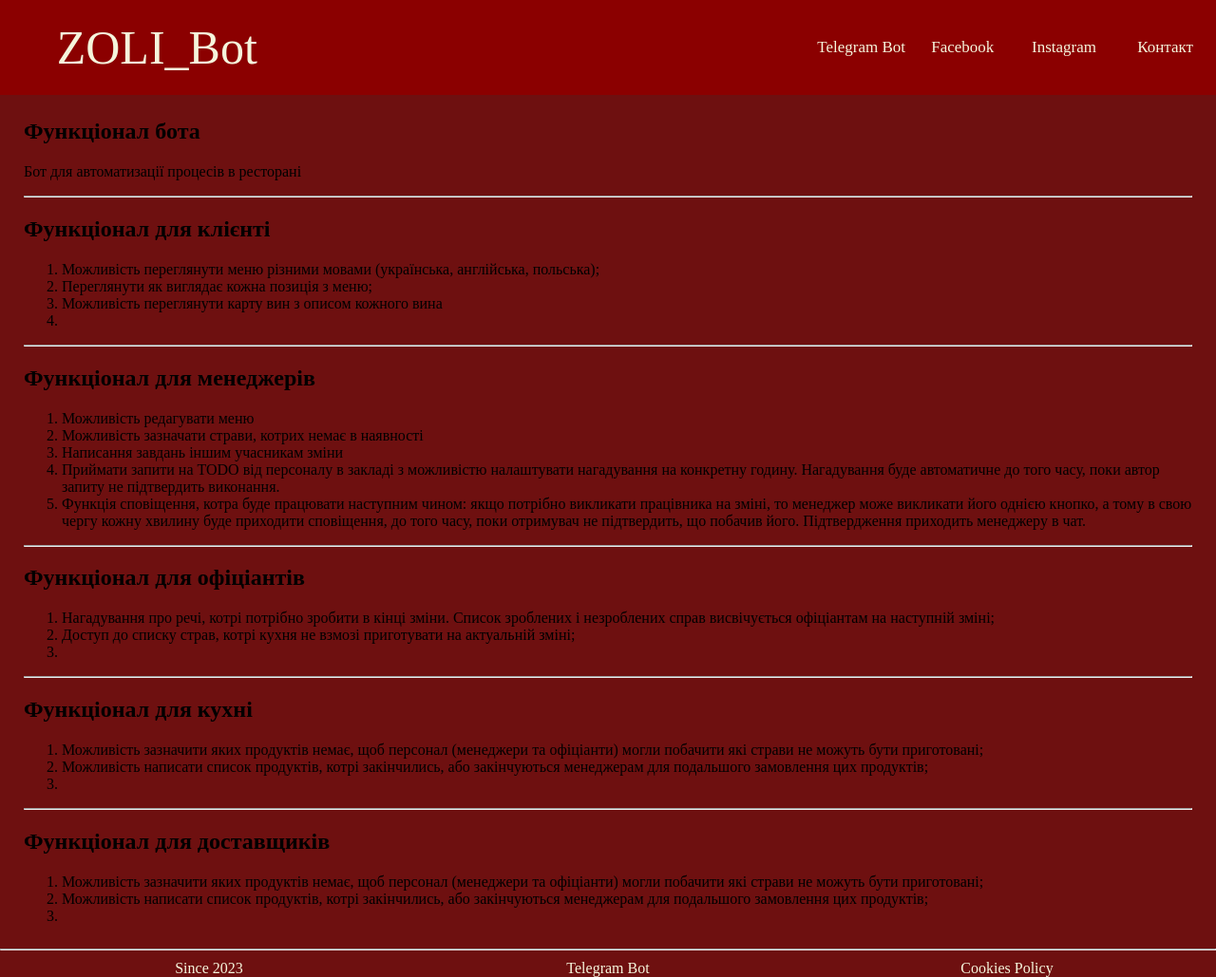
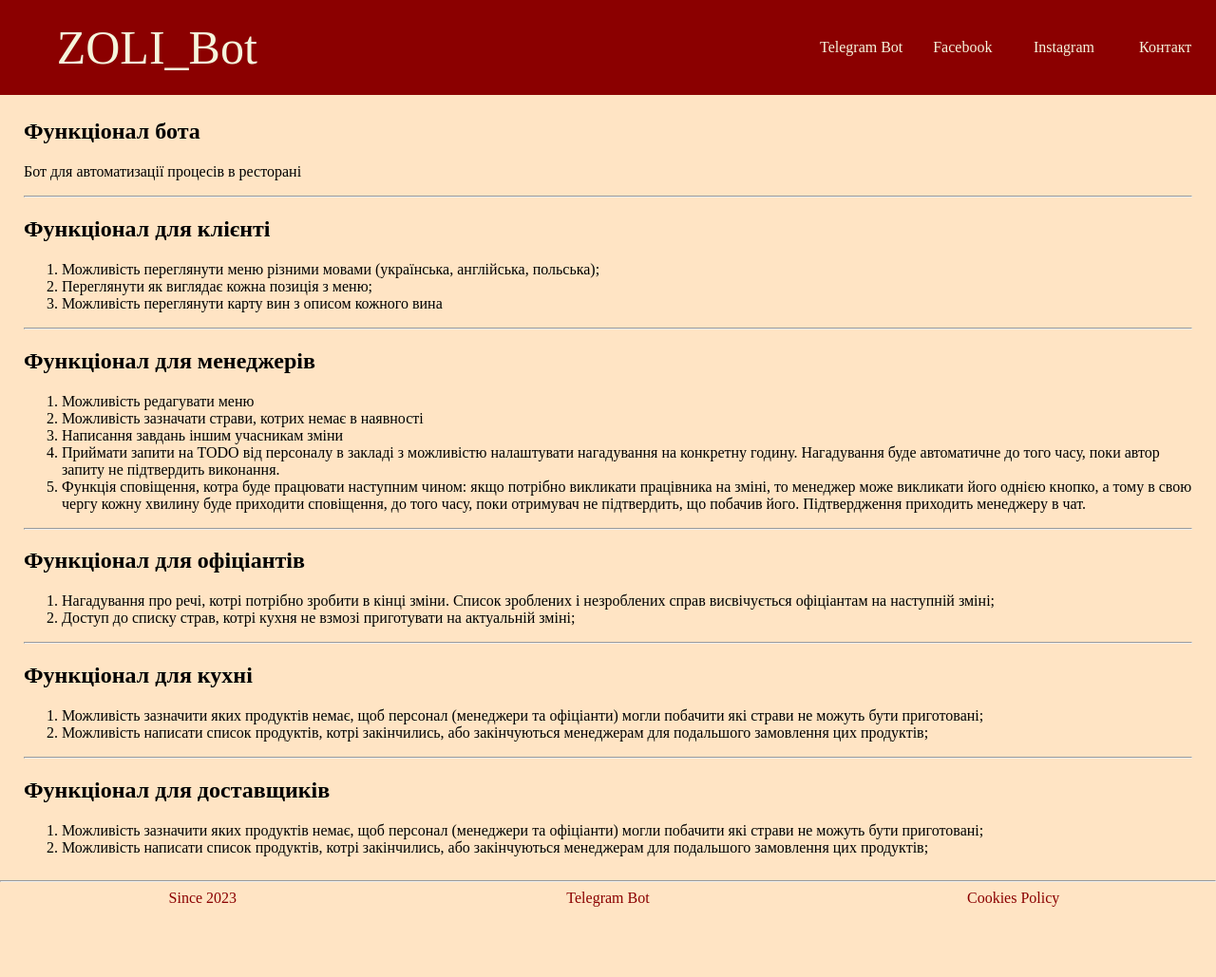
Before and after one commit to DmytriiTsiupko/DmytriiTsiupko-github.io, a plain HTML site: page index.html in a window 1280 px wide. Shown: the whole page at 95% size. After the commit the page ends 965 px from the top, so only its background shows below. Drawn offline with Linux system fonts and the light colour scheme.

Commit message:
Done for homework.

```diff
--- a/index.html
+++ b/index.html
@@ -3,16 +3,16 @@
 <head>
     <meta charset="UTF-8">
     <title>ZOLI_Bot</title>
-    <link rel="stylesheet" href="Landing_style.css">
+    <link rel="stylesheet" href="style.css">
 </head>
 <body>
     <header>
         <div class="header-container">
             <div class="logo">ZOLI_Bot</div>
-            <div class="header-item"><a target="_blank" href="https://t.me/ZOLIpizzeria_bot">Telegram Bot</a></div>
-            <div class="header-item"><a target="_blank" href="https://www.facebook.com/zoli.pizzeria/?locale=pl_PL">Facebook</a></div>
-            <div class="header-item"><a target="_blank" href="https://www.instagram.com/zoli_pizzeria/">Instagram</a></div>
-            <div class="header-item">Контакт</div>
+            <a class="header-link" target="_blank" href="https://t.me/ZOLIpizzeria_bot">Telegram Bot</a>
+            <a class="header-link" target="_blank" href="https://www.facebook.com/zoli.pizzeria/?locale=pl_PL">Facebook</a>
+            <a class="header-link" target="_blank" href="https://www.instagram.com/zoli_pizzeria/">Instagram</a>
+            <a class="header-link" target="_blank" href="">Контакт</a>
         </div>
     </header>
     <div class="body">
@@ -26,7 +26,6 @@
                       <li> Можливість переглянути меню різними мовами (українська, англійська, польська); </li>
                       <li> Переглянути як виглядає кожна позиція з меню;  </li>
                       <li> Можливість переглянути карту вин з описом кожного вина </li>
-                      <li> </li>
                     </ol>
                 <hr>
                 <p> <h2> Функціонал для менеджерів </h2> </p>
@@ -46,21 +45,18 @@
                     <ol>
                       <li> Нагадування про речі, котрі потрібно зробити в кінці зміни. Список зроблених і незроблених справ висвічується офіціантам на наступній зміні; </li>
                       <li> Доступ до списку страв, котрі кухня не взмозі приготувати на актуальній зміні;  </li>
-                      <li>  </li>
                     </ol>
                 <hr>
                 <p> <h2> Функціонал для кухні </h2> </p>
                     <ol>
                       <li> Можливість зазначити яких продуктів немає, щоб персонал (менеджери та офіціанти) могли побачити які страви не можуть бути приготовані; </li>
                       <li> Можливість написати список продуктів, котрі закінчились, або закінчуються менеджерам для подальшого замовлення цих продуктів;  </li>
-                      <li>  </li>
                     </ol>
                 <hr>
                 <p> <h2> Функціонал для доставщиків </h2> </p>
                     <ol>
                       <li> Можливість зазначити яких продуктів немає, щоб персонал (менеджери та офіціанти) могли побачити які страви не можуть бути приготовані; </li>
                       <li> Можливість написати список продуктів, котрі закінчились, або закінчуються менеджерам для подальшого замовлення цих продуктів;  </li>
-                      <li>  </li>
                     </ol>
 
             </div>
--- a/Landing_style.css
+++ b/style.css
@@ -1,12 +1,14 @@
 body {
-    background-color: #6e1010;
+    background-color: bisque;
     margin: 0;
 }
 
 div.body {
     margin: 25px;
-    background-color: #6e1010;
+    background-color: bisque;
 }
+
+
 
 div.header-container {
     display: grid;
@@ -15,29 +17,26 @@ div.header-container {
     background-color: darkred;
     height: 100px;
     align-items: center;
-
 }
 
 
-div.header-item {
+a.header-link {
+    display: flex;
+    justify-content: center;
+    align-items: center;
+    text-align: center;
+    width: 100%;
     height: 100%;
-    width: 100%;
-    line-height: 100px;
-    font-size: 17px;
-    text-align: center;
+    text-decoration: none;
+    color: beige;
+    margin: 0px;
 }
 
 
-.header-item:hover {
-    color: crimson;
+a.header-link:hover {
     background-color: beige;
+    color: darkred;
 }
-
-.header-item > a {
-    text-decoration: none;
-    color: beige;
-}
-
 
 .logo {
     margin-left: 7%;
@@ -46,20 +45,23 @@ div.header-item {
 
 
 /* Footer styles */
+footer {
+    margin: 0;
+}
 
-.footer-container {
-    margin: 10px;
-    margin-bottom: 0;
+div.footer-container {
+    margin: 0px;
     display: grid;
     grid-template-columns: repeat(3, 1fr);
 }
 
 .footer-item {
     text-align: center;
-    color: beige;
+    color: darkred;
+    margin-bottom: 10px;
 }
 
 .footer-item > a {
     text-decoration: none;
-    color: beige;
+    color: darkred;
 }
```
